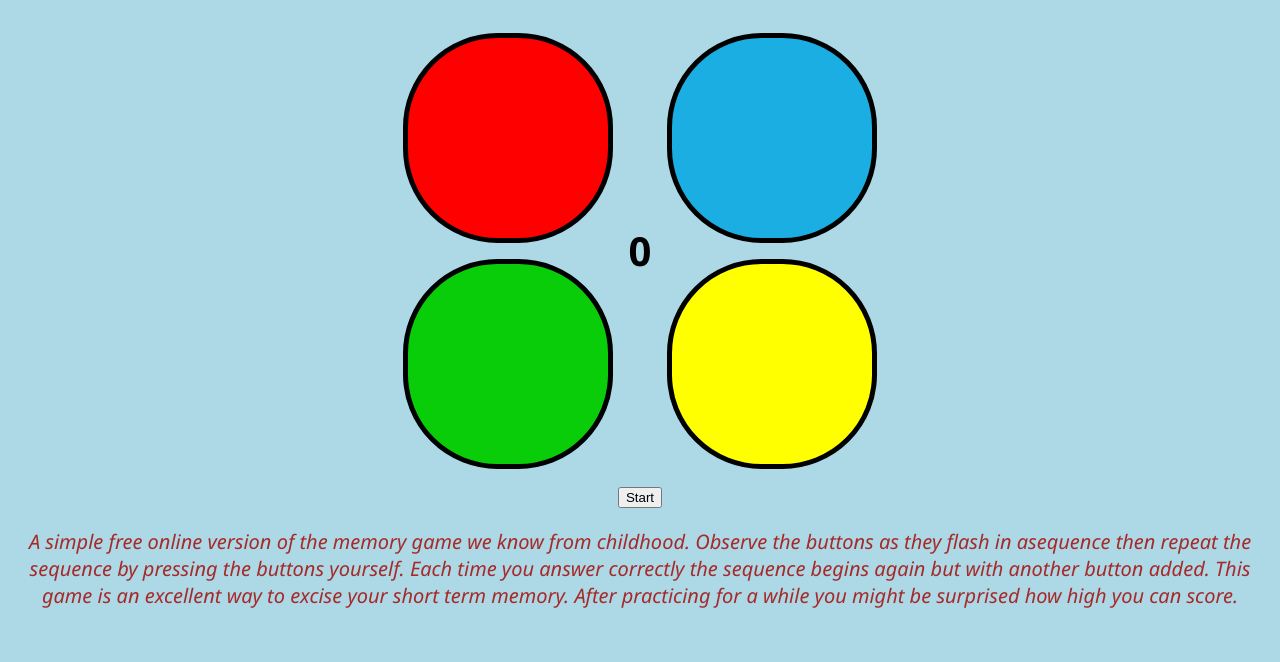
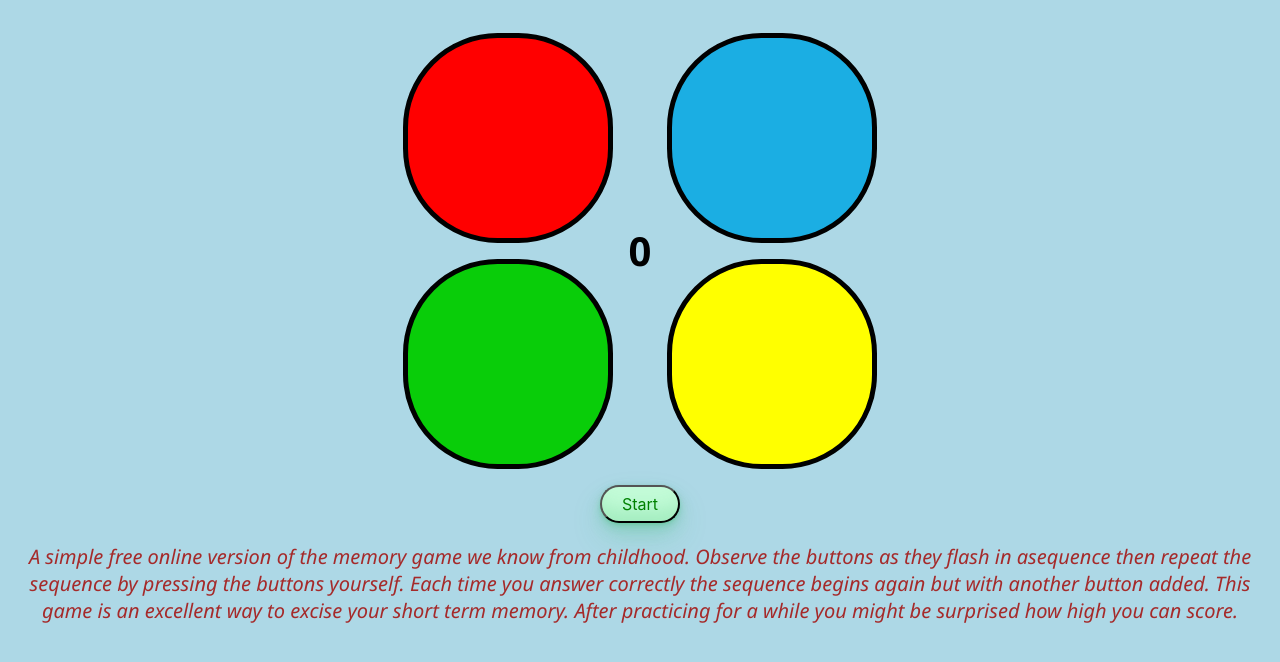
Before and after one commit to vanshilJoshi/simonSaysGame, a plain HTML site: page index.html in a window 1280 px wide. Shown: the part 122-784 px from the top of the page. Drawn offline with Linux system fonts and the light colour scheme.

Commit message:
Update style.css

```diff
--- a/style.css
+++ b/style.css
@@ -60,6 +60,28 @@ h3{
     color: brown;
 }
 
+#btnn {
+  background-color: #c2fbd7;
+  border-radius: 100px;
+  box-shadow: rgba(44, 187, 99, .2) 0 -25px 18px -14px inset,rgba(44, 187, 99, .15) 0 1px 2px,rgba(44, 187, 99, .15) 0 2px 4px,rgba(44, 187, 99, .15) 0 4px 8px,rgba(44, 187, 99, .15) 0 8px 16px,rgba(44, 187, 99, .15) 0 16px 32px;
+  color: green;
+  cursor: pointer;
+  display: inline-block;
+  font-family: CerebriSans-Regular,-apple-system,system-ui,Roboto,sans-serif;
+  padding: 7px 20px;
+  text-align: center;
+  text-decoration: none;
+  font-size: 16px;
+  user-select: none;
+  -webkit-user-select: none;
+  touch-action: manipulation;
+}
+
+#btnn:hover {
+  box-shadow: rgba(44,187,99,.35) 0 -25px 18px -14px inset,rgba(44,187,99,.25) 0 1px 2px,rgba(44,187,99,.25) 0 2px 4px,rgba(44,187,99,.25) 0 4px 8px,rgba(44,187,99,.25) 0 8px 16px,rgba(44,187,99,.25) 0 16px 32px;
+  transform: scale(1.05) rotate(-1deg);
+}
+
 @media(max-width:515px){
     .btn {
         height: 150px;
```
